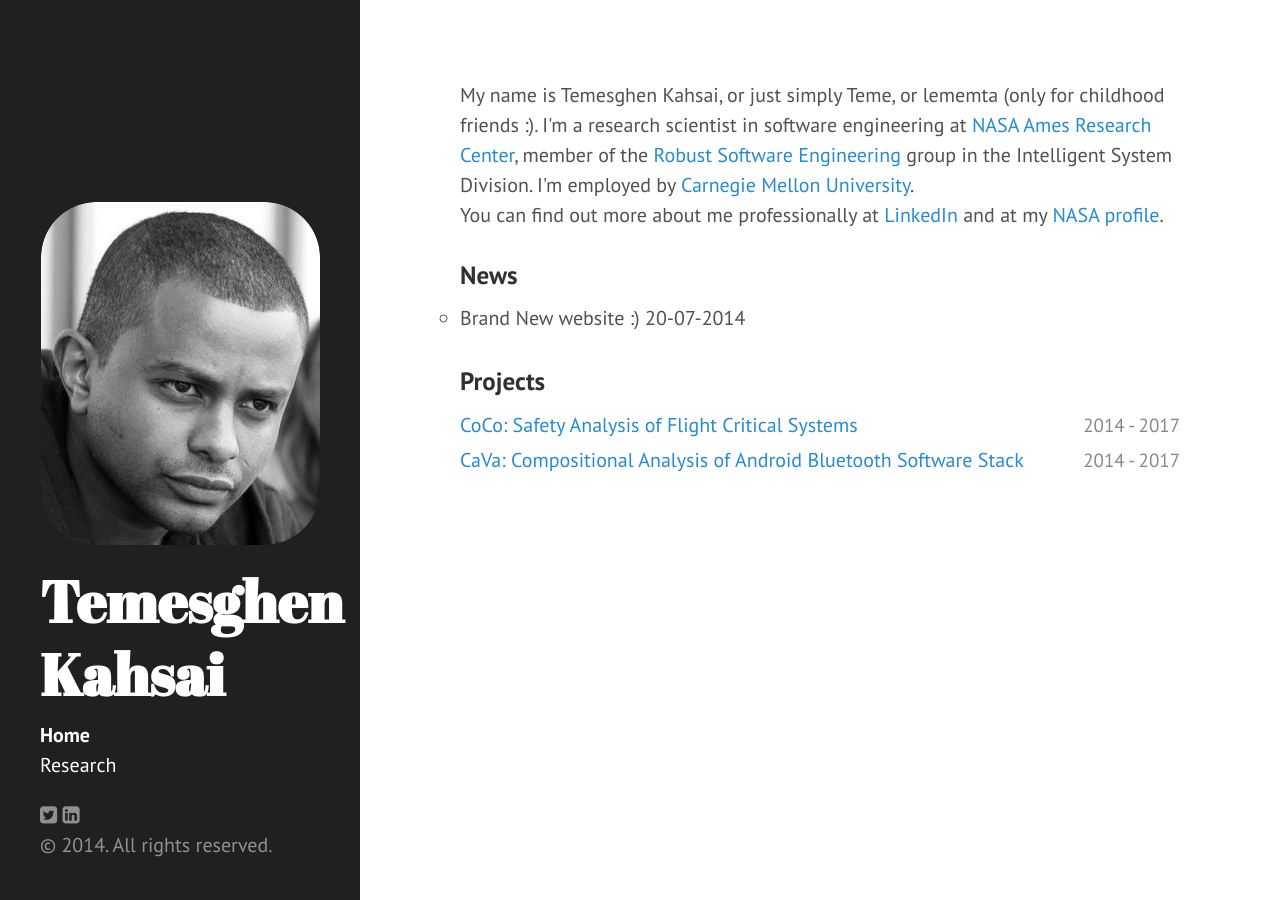
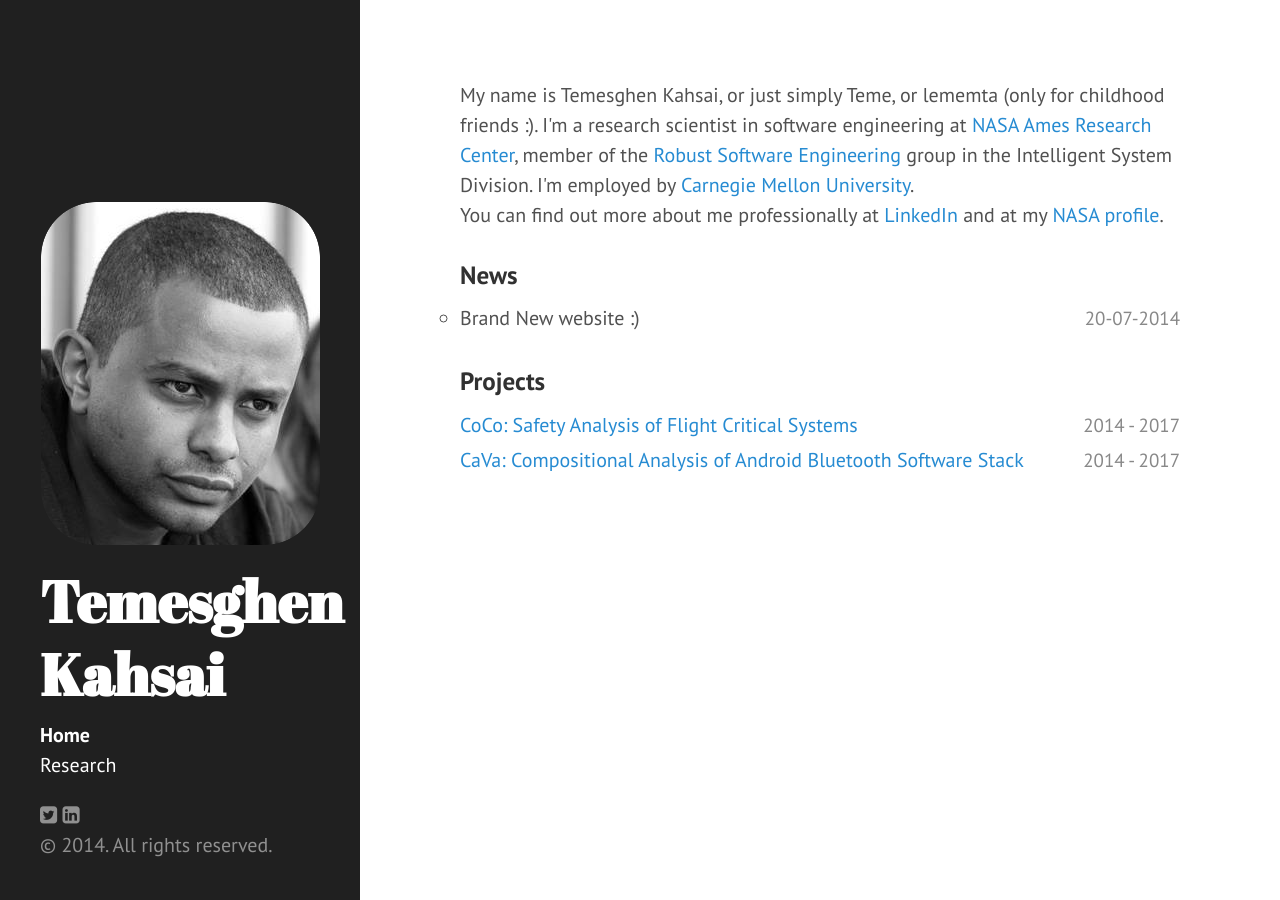
Before and after one commit to lememta/lememta.github.io, a Jekyll site: the page built from index.html, in a window 1280 px wide. Built offline with Jekyll 4.4.1, drawn with Linux system fonts in a browser that asks for light colours; nearby versions of some CDN libraries; the list of posts is cut into pages by our own code.

Commit message:
li update

```diff
--- a/assets/css/poole.css
+++ b/assets/css/poole.css
@@ -376,7 +376,7 @@ ul.things li {
     line-height:1.75em;
 }
 
-ul.things li span.description {
+ul.things li span.posted-date{
     color: #888888;
     float: right;
     font-size:95%;
```
